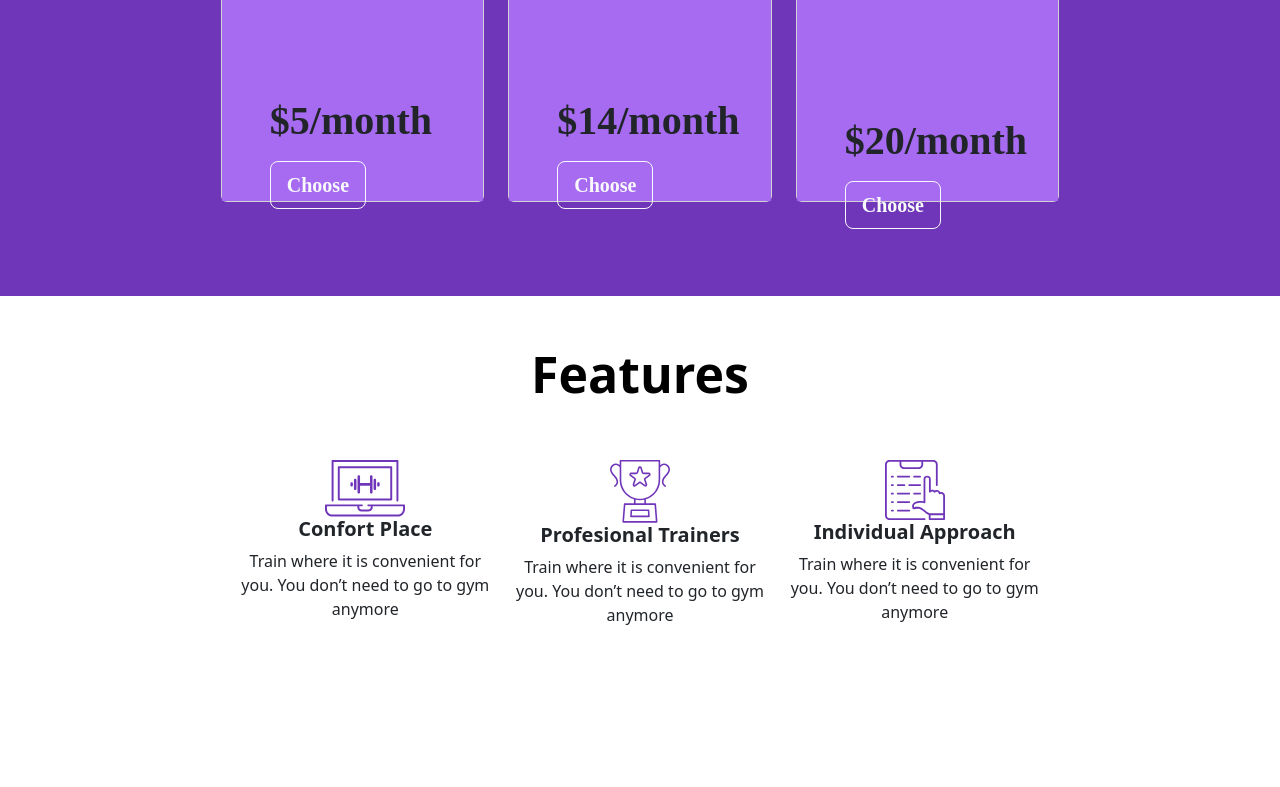
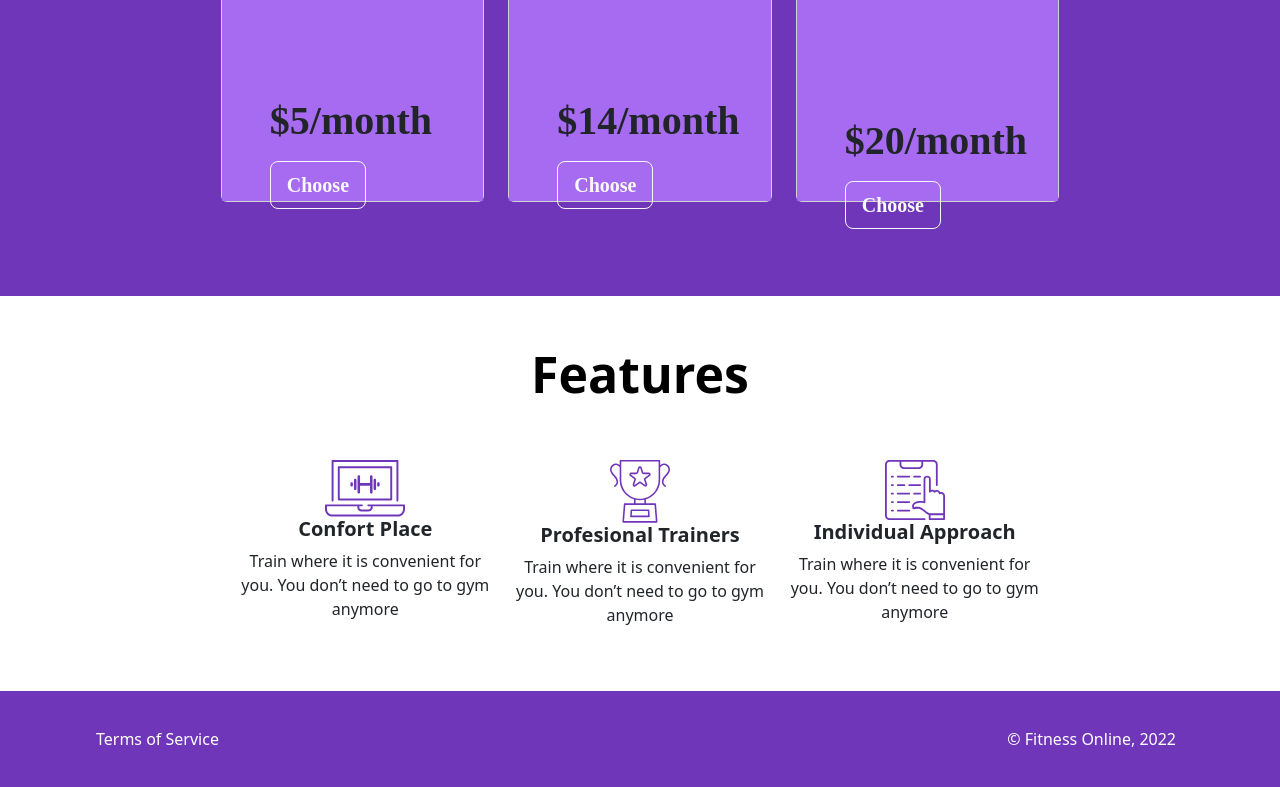
Before and after one commit to DavidHenrique24/EX2Bootstrap_HenriqueDavid, a website built with Vite: page src/index.html in a window 1280 px wide. Shown: the part 2057-2844 px from the top of the page. Before the commit the page ends 2748 px from the top, so only its background shows below. Built offline with nearby package versions, Linux system fonts and the light colour scheme.

Commit message:
Footer hecho

```diff
--- a/src/index.html
+++ b/src/index.html
@@ -197,8 +197,24 @@
 </div>
 
 
-
-
+<footer class="footer bg-secondary">
+  <div class="container-fluid" style="max-width: 90%; padding: 20px;">
+      <nav class="navbar navbar-expand-lg">
+          <div class="container-fluid">
+              <div class="d-flex text-start">
+                  <span class="text-white">Terms of Service</span>
+              </div>
+              <div >
+                  <ul class="navbar-nav ms-auto">
+                      <li class="nav-item">
+                          <a class="nav-link text-white" href="#">© Fitness Online, 2022</a>
+                      </li>
+                  </ul>
+              </div>
+          </div>
+      </nav>
+  </div>
+</footer>
 
     <script type="module" src="/main.js"></script>
 </body>
```
